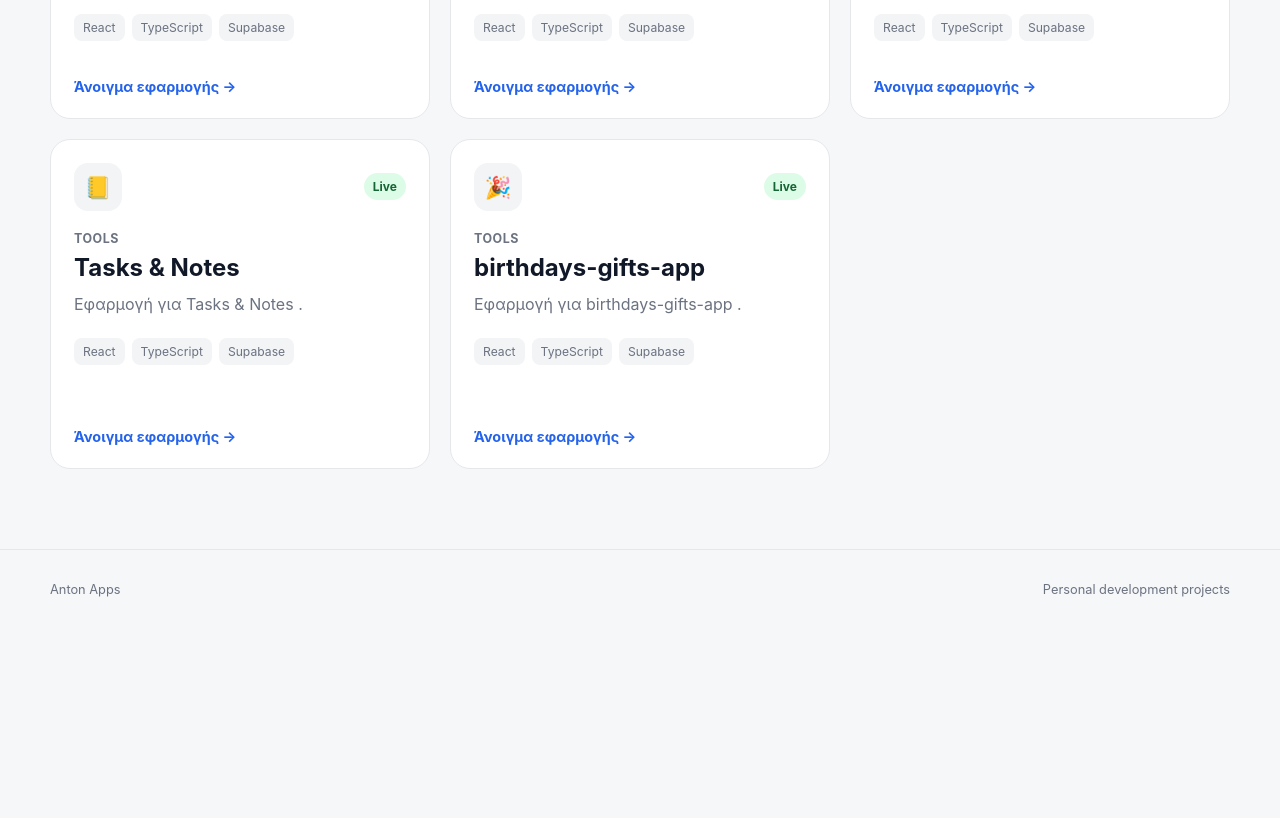
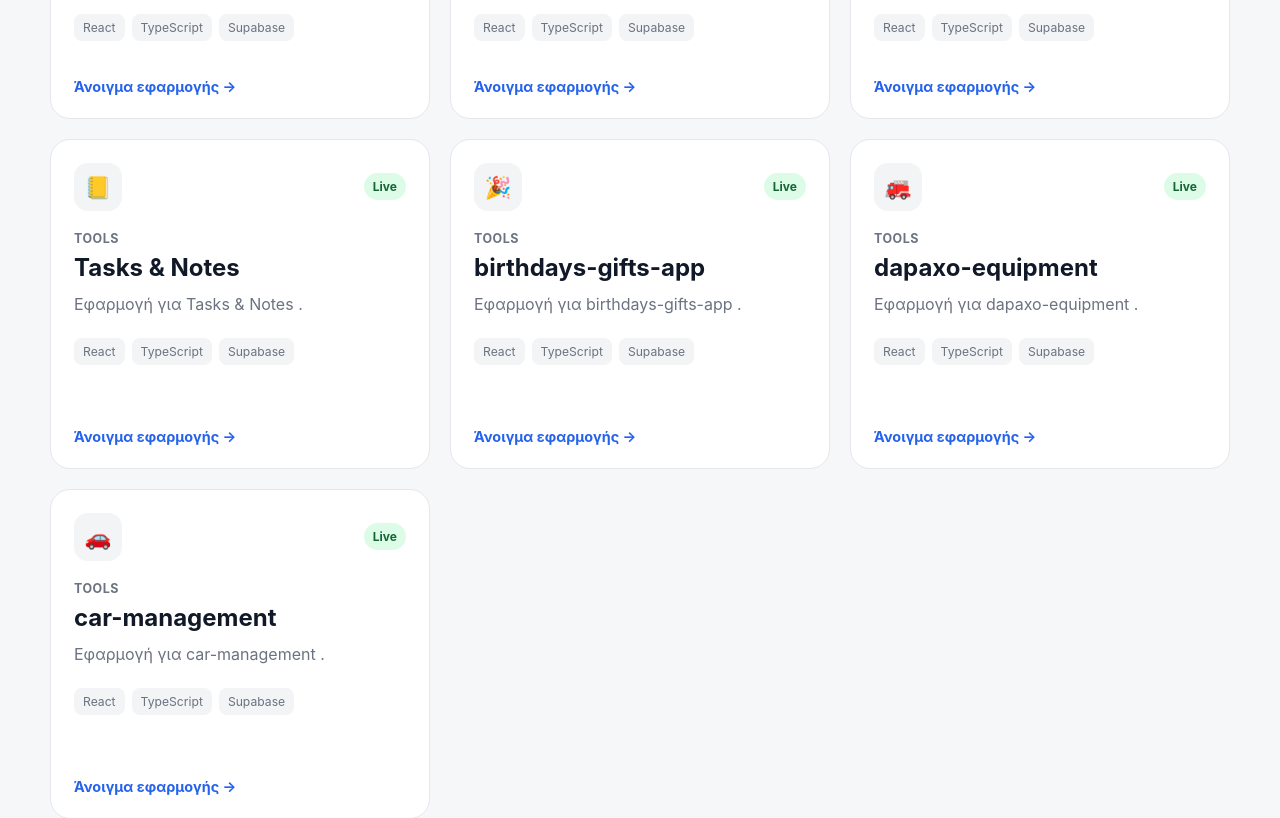
Before and after one commit to antonylampidakis/Anton-Apps, a React (Vite) app: page / in a window 1280 px wide. Shown: the part 740-1558 px from the top of the page. Before the commit the page ends 1370 px from the top, so only its background shows below. Built offline with nearby package versions, Linux system fonts and the light colour scheme.

Commit message:
add apps

```diff
--- a/src/data/apps.ts
+++ b/src/data/apps.ts
@@ -69,4 +69,24 @@ export const apps: PersonalApp[] = [
     technologies: ['React', 'TypeScript', 'Supabase'],
     icon: '🎉',
   },
+  {
+    id: 'dapaxo-equipment',
+    name: 'dapaxo-equipment',
+    description: 'Εφαρμογή για  dapaxo-equipment .',
+    category: 'Tools',
+    status: 'Live',
+    url: 'https://antonylampidakis.github.io/dapaxo-equipment/',
+    technologies: ['React', 'TypeScript', 'Supabase'],
+    icon: '🚒',
+  },
+  {
+    id: 'car-management',
+    name: 'car-management',
+    description: 'Εφαρμογή για  car-management .',
+    category: 'Tools',
+    status: 'Live',
+    url: 'https://car-management-indol.vercel.app/dashboard/',
+    technologies: ['React', 'TypeScript', 'Supabase'],
+    icon: '🚗',
+  },
 ]
```
